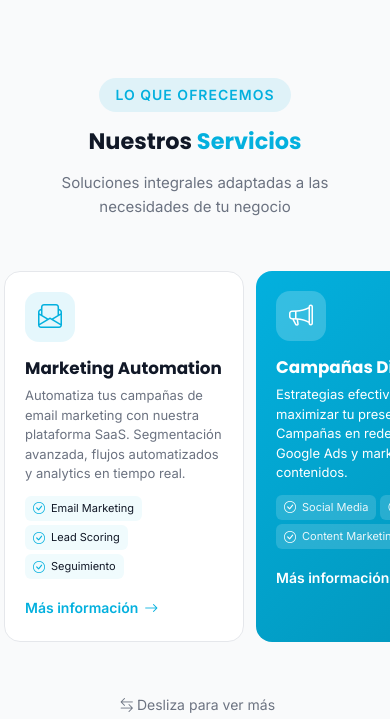
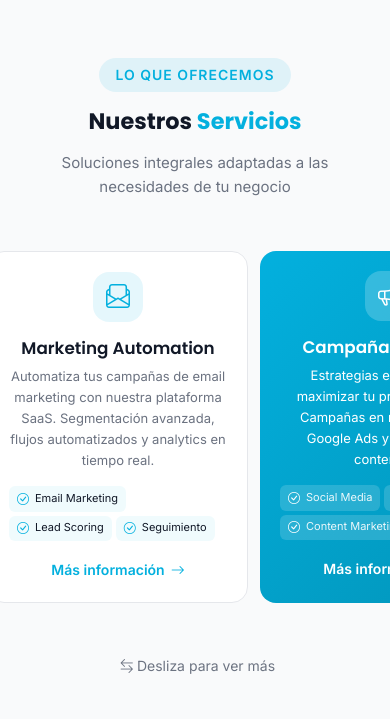
Before and after one commit to psurfschool-per/nextcloudla-web, a website: page index.html in a window 390 px wide. Shown: the part 846-1565 px from the top of the page. Drawn offline with nearby package versions, Linux system fonts and the light colour scheme.

Commit message:
Fix: Services responsive with proper margins

```diff
--- a/styles.css
+++ b/styles.css
@@ -437,35 +437,41 @@ section {
     padding: 80px 0;
 }
 
+/* ===== Services Section ===== */
+.services {
+    padding: 80px 0;
+}
+
+.services .container {
+    max-width: 1200px;
+    margin: 0 auto;
+    padding: 0 24px;
+}
+
 .services-grid {
     display: grid;
     grid-template-columns: repeat(4, 1fr);
-    gap: 24px;
-}
-
-@media (max-width: 1024px) {
-    .services-grid {
-        grid-template-columns: repeat(2, 1fr);
-    }
+    gap: 20px;
 }
 
 .service-card {
     background: var(--white);
-    padding: 24px;
+    padding: 28px 24px;
     border-radius: 16px;
-    transition: all 0.4s cubic-bezier(0.4, 0, 0.2, 1);
+    transition: all 0.3s ease;
     position: relative;
     border: 1px solid var(--gray-lighter);
     display: flex;
-    flex-direction: row;
-    align-items: flex-start;
-    gap: 20px;
+    flex-direction: column;
+    align-items: center;
+    text-align: center;
+    gap: 16px;
     cursor: pointer;
 }
 
 .service-card:hover {
-    transform: translateX(8px);
-    box-shadow: var(--shadow-lg);
+    transform: translateY(-8px);
+    box-shadow: 0 20px 40px rgba(0, 0, 0, 0.1);
     border-color: var(--primary);
 }
 
@@ -473,10 +479,6 @@ section {
     background: var(--gradient);
     color: var(--white);
     border: none;
-}
-
-.service-card.featured:hover {
-    transform: translateX(8px);
 }
 
 .service-card.featured h3,
@@ -499,16 +501,16 @@ section {
 }
 
 .service-icon {
-    width: 56px;
-    height: 56px;
-    min-width: 56px;
+    width: 64px;
+    height: 64px;
+    min-width: 64px;
     display: flex;
     align-items: center;
     justify-content: center;
     background: rgba(3, 176, 222, 0.1);
     color: var(--primary);
-    font-size: 26px;
-    border-radius: 14px;
+    font-size: 28px;
+    border-radius: 16px;
     transition: all 0.3s ease;
 }
 
@@ -525,10 +527,136 @@ section {
 
 .service-content {
     flex: 1;
+    width: 100%;
 }
 
 .service-card h3 {
     margin-bottom: 8px;
+    font-size: 1.1rem;
+    font-weight: 600;
+}
+
+.service-card p {
+    color: var(--gray);
+    font-size: 14px;
+    line-height: 1.6;
+    margin-bottom: 16px;
+}
+
+.service-features {
+    list-style: none;
+    margin-bottom: 16px;
+    text-align: left;
+}
+
+.service-features li {
+    display: flex;
+    align-items: center;
+    gap: 8px;
+    padding: 6px 0;
+    color: var(--gray);
+    font-size: 13px;
+}
+
+.service-card.featured .service-features li {
+    color: rgba(255, 255, 255, 0.9);
+}
+
+.service-features i {
+    color: var(--primary);
+    font-size: 14px;
+}
+
+.service-card.featured .service-features i {
+    color: var(--white);
+}
+
+.service-link {
+    display: inline-flex;
+    align-items: center;
+    gap: 6px;
+    color: var(--primary);
+    font-weight: 600;
+    font-size: 14px;
+}
+
+.service-card.featured .service-link {
+    color: var(--white);
+}
+
+.service-link:hover {
+    gap: 10px;
+}
+
+/* Tablet */
+@media (max-width: 1024px) {
+    .services-grid {
+        grid-template-columns: repeat(2, 1fr);
+        gap: 16px;
+    }
+}
+
+/* Mobile */
+@media (max-width: 768px) {
+    .services {
+        padding: 60px 0;
+    }
+
+    .services .container {
+        padding: 0 20px;
+    }
+
+    .services-grid {
+        display: flex;
+        gap: 16px;
+        overflow-x: auto;
+        scroll-snap-type: x mandatory;
+        -webkit-overflow-scrolling: touch;
+        scrollbar-width: none;
+        padding-bottom: 20px;
+        margin: 0 -20px;
+        padding-left: 20px;
+        padding-right: 20px;
+    }
+
+    .services-grid::-webkit-scrollbar {
+        display: none;
+    }
+
+    .service-card {
+        width: 280px;
+        min-width: 280px;
+        scroll-snap-align: start;
+        flex-shrink: 0;
+    }
+}
+
+/* Small mobile */
+@media (max-width: 480px) {
+    .services .container {
+        padding: 0 16px;
+    }
+
+    .services-grid {
+        margin: 0 -16px;
+        padding-left: 16px;
+        padding-right: 16px;
+        gap: 12px;
+    }
+
+    .service-card {
+        width: 260px;
+        min-width: 260px;
+        padding: 24px 20px;
+    }
+
+    .service-icon {
+        width: 56px;
+        height: 56px;
+        min-width: 56px;
+        font-size: 24px;
+    }
+}
     font-size: 1.15rem;
 }
 
@@ -1477,14 +1605,6 @@ section {
 
     .scroll-hint {
         display: flex;
-    }
-
-    /* Services horizontal scroll */
-    .services .service-card {
-        width: 260px;
-        min-width: 260px;
-        max-width: 260px;
-        flex-shrink: 0;
     }
 
     /* Features horizontal scroll */
@@ -1674,8 +1794,12 @@ section {
         gap: 12px;
     }
 
-    .services .service-card,
-    .features .feature-card,
+    .features .feature-card {
+        width: 220px;
+        min-width: 220px;
+        max-width: 220px;
+    }
+
     .portfolio .portfolio-item {
         width: 240px;
         min-width: 240px;
```
